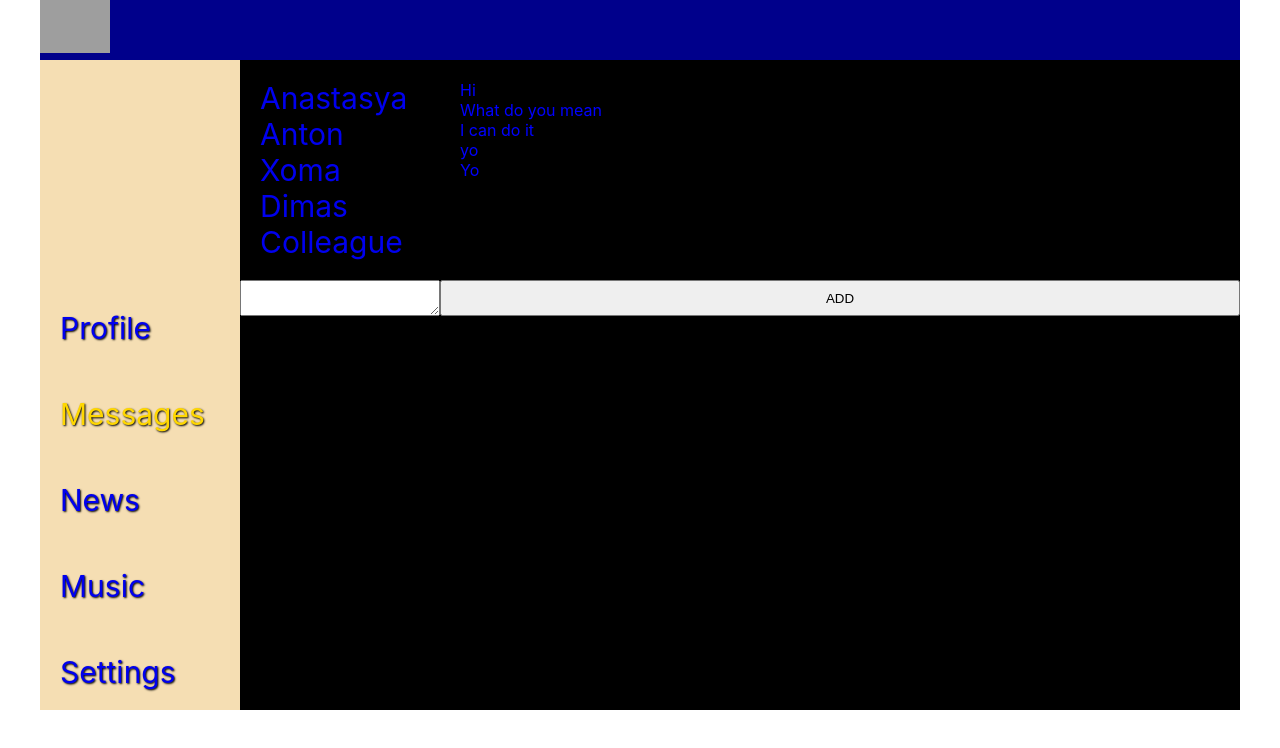
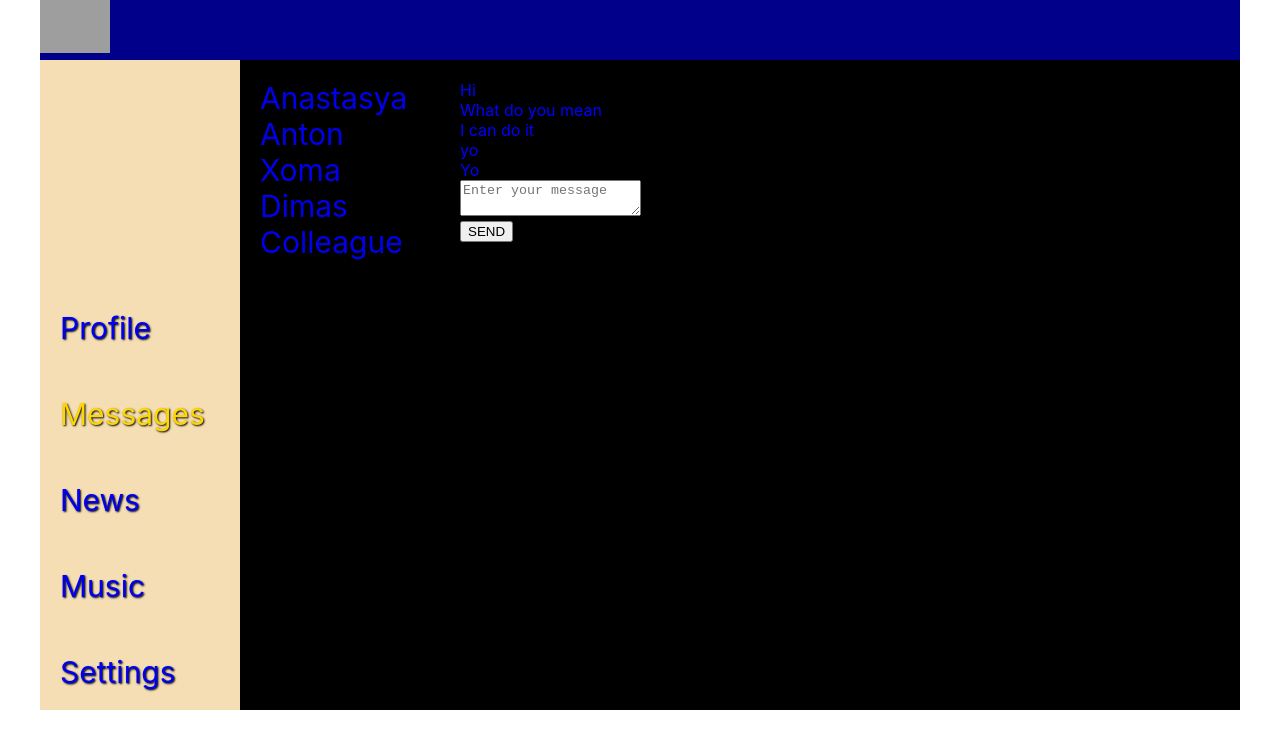
Before and after one commit to Leshamer2255/MyFirstSocailNetwork, a React (Create React App) app: page /dialogs in a window 1280 px wide. Shown: the top 748 px of the page. Built offline with nearby package versions, Linux system fonts and the light colour scheme; grey boxes are pictures that could not be loaded.

Commit message:
Update 3,5
Implemented adding a message
Created a redux for each page separately
Connecting the redax library

```diff
--- a/src/App.js
+++ b/src/App.js
@@ -7,6 +7,7 @@ import Dialogs from './components/Dialogs/Dialogs';
 import { Route, Routes } from 'react-router-dom';
 
 
+
 function App(props) {
 return (
     <div className='app-wrapper'>
@@ -14,7 +15,7 @@ return (
       <Nav />
     <div className='app-wrapper-content'>
     <Routes>
-      <Route path='/dialogs/*'  element={<Dialogs state={props.state.messagesPage} />} />
+      <Route path='/dialogs/*'  element={<Dialogs store={props.store}/>} />
       <Route path='/profile' element={<Profile profilePage={props.state.profilePage}
       dispatch={props.dispatch} />} />
     </Routes>
--- /dev/null
+++ b/src/Redux/Dialogs-reducer.js
@@ -0,0 +1,23 @@
+const UPDATE_NEW_MESSAGE_TEXT = 'UPDATE-NEW-MESSAGE-TEXT';
+const SEND_MESSAGE = 'SEND-MESSAGE';
+
+const dialogsReducer = (state, action) => {
+    switch(action.type) {
+        case UPDATE_NEW_MESSAGE_TEXT:
+            state.newMessageText = action.body;
+            return state;
+        case SEND_MESSAGE:
+            let body = state.newMessageText;
+            state.newMessageText = '';
+            state.messagesData.push({ id: 6, message: body });
+            return state;
+            default:
+                return state;
+    }
+
+}
+
+export const sendMessageCreator = () => ({type: SEND_MESSAGE,})
+export const updateNewMessageTextCreator = (body) => ({type: UPDATE_NEW_MESSAGE_TEXT, body: body})
+
+export default dialogsReducer;
--- /dev/null
+++ b/src/Redux/Profile-reducer.js
@@ -0,0 +1,27 @@
+const ADD_POST = 'ADD-POST';
+const UPDATE_NEW_POST_TEXT = 'UPDATE-NEW-POST-TEXT';
+
+const profileReducer = (state, action) => {
+
+    switch(action.type) {
+        case ADD_POST:
+            let newPost = {
+            id: 5,
+            message: state.newPostText,
+            likesCount: 0
+        };
+        state.posts.push(newPost);
+        state.newPostText = '';
+        return state;
+        case UPDATE_NEW_POST_TEXT:
+            state.newPostText = action.newText;
+        return state;
+        default:
+            return state;
+    }
+}
+
+export const addPostActionCreator = () => ({type: ADD_POST,})
+export const updateNewPostTextActionCreator = (text) => ({type: UPDATE_NEW_POST_TEXT, nexText: text })
+
+export default profileReducer;
--- /dev/null
+++ b/src/Redux/Sidebar-reducer.js
@@ -0,0 +1,6 @@
+const sidebarReducer = (state, action) => {
+
+    return state;
+}
+
+export default sidebarReducer;
--- /dev/null
+++ b/src/Redux/redux-store.js
@@ -0,0 +1,5 @@
+import { createStore } from "redux";
+
+let store = createStore();
+
+export default store;
--- a/src/Redux/state.js
+++ b/src/Redux/state.js
@@ -1,4 +1,8 @@
-    let store = {
+import dialogsReducer from "./Dialogs-reducer";
+import profileReducer from "./Profile-reducer";
+import sidebarReducer from "./Sidebar-reducer";
+
+let store = {
     _state : {
         profilePage: {
             posts:[
@@ -24,8 +28,10 @@
                 { id: 3, message: 'I can do it' },
                 { id: 4, message: 'yo' },
                 { id: 5, message: 'Yo' }
-            ]
-        }
+            ],
+            newMessageText: ''
+        },
+        sidebar: {}
     },
     _callSubscriber(){
         console.log("lalal")
@@ -38,35 +44,15 @@
         this._callSubscriber = observer;
     },
 
-    addPost() {
+    dispatch(action) {
 
-    let newPost = {
-        id: 5,
-        message: this._state.profilePage.newPostText,
-        likesCount: 0
-    };
-    this._state.profilePage.posts.push(newPost);
-    this._state.profilePage.newPostText = '';
-    this._callSubscriber(this._state);
-    },
-    updateNewPostText (newText) {
+        this._state.profilePage = profileReducer(this._state.profilePage, action);
+        this._state.profilePage = dialogsReducer(this._state.messagesPage, action);
+        this._state.profilePage = sidebarReducer(this._state.sidebar, action);
 
-    },
-    dispatch(action) {
-        if (action.type === 'ADD-POST') {
-            let newPost = {
-                id: 5,
-                message: this._state.profilePage.newPostText,
-                likesCount: 0
-            };
-            this._state.profilePage.posts.push(newPost);
-            this._state.profilePage.newPostText = '';
-            this._callSubscriber(this._state);
-        } else if (action.type === 'UPDATE-NEW-POST-TEXT') {
-            this._state.profilePage.newPostText = action.newText;
-            this._callSubscriber(this._state);
-        }
+        this._callSubscriber(this._state);
     }
-    }
+}
+
 
 export default store;
--- a/src/components/Dialogs/Dialogs.jsx
+++ b/src/components/Dialogs/Dialogs.jsx
@@ -2,23 +2,26 @@ import s from './Dialogs.module.css'
 import DialogList from './DialogList/DialogList';
 import Message from './Message/Message';
 import React from 'react';
+import { sendMessageCreator, updateNewMessageTextCreator } from '../../Redux/Dialogs-reducer';
 
 const Dialogs = (props) => {
+  debugger;
+  let state = props.store.getState().messagesPage;
 
 // Methods massive map ////
-    let dialogsElements= props.state.dialogsData
-    .map(dialog => <DialogList name={dialog.name} id={dialog.id} />);
+    let dialogsElements= state.dialogsData.map(dialog => <DialogList name={dialog.name} id={dialog.id} />);
+    let messagesElements= state.messagesData.map(message => <Message message={message.message} />);
+    let newMessageText= state.newMessageText;
 
 
-    let messagesElements= props.state.messagesData
-    .map(message => <Message message={message.message} />);
 
-    let newPostElement = React.createRef();
+  let onSendMessageClick = () => {
+    props.store.dispatch(sendMessageCreator());
+  }
 
-
-  let addPost = () => {
-    let text = newPostElement.current.value;
-    alert(text);
+  let onNewMessageChange = (e) => {
+    let body = e.target.value;
+    props.store.dispatch(updateNewMessageTextCreator(body));
   }
 
     return (
@@ -27,10 +30,12 @@ const Dialogs = (props) => {
                 { dialogsElements }
             </div>
             <div className={s.messages}>
-               { messagesElements }
+               <div>{ messagesElements }</div>
+               <div>
+                  <div><textarea value={newMessageText} onChange={onNewMessageChange} placeholder='Enter your message'></textarea></div>
+                  <div><button onClick={onSendMessageClick}>SEND</button></div>
+               </div>
             </div>
-            <textarea ref={newPostElement}></textarea>
-            <button onClick={addPost}>ADD</button>
         </div>
     )
 }
--- a/src/components/Profile/Myposts/MyPosts.jsx
+++ b/src/components/Profile/Myposts/MyPosts.jsx
@@ -1,23 +1,27 @@
 import React from 'react';
 import s from './MyPosts.module.css';
 import Post from './Post/Post';
+import { addPostActionCreator, updateNewPostTextActionCreator } from '../../../Redux/Profile-reducer';
+
 
 const MyPosts = (props) => {
-  let postsElements =
-  props.posts.map(p => <Post massage={p.message} likeCount={p.likesCount} />);
+
+  let postsElements = props.posts.map(p => <Post message={p.message} likeCount={p.likesCount} />);
 
   let newPostElement = React.createRef();
 
 
   let addPost = () => {
     // props.addPost();
-    props.dispatch({type: 'ADD-POST'});
+    props.dispatch(addPostActionCreator());
     }
 
   let onPostChanger = () => {
     let text = newPostElement.current.value;
     // props.updateNewPostText(text);
-    props.dispatch({type: 'UPDATE-NEW-POST-TEXT', nexText: text});
+    // props.dispatch({type: 'UPDATE-NEW-POST-TEXT', nexText: text});
+    let action = updateNewPostTextActionCreator(text);
+    props.dispatch(action);
   }
 
   return (
--- a/src/index.js
+++ b/src/index.js
@@ -12,7 +12,7 @@ let renderEntireTree = (state) => {
     root.render(
     <BrowserRouter>
     <React.StrictMode>
-      <App state={store.getState()} dispatch={store.dispatch.bind(store)} />
+      <App store={store} state={state} dispatch={store.dispatch.bind(store)}  />
     </React.StrictMode>
     </BrowserRouter>
   );
```
